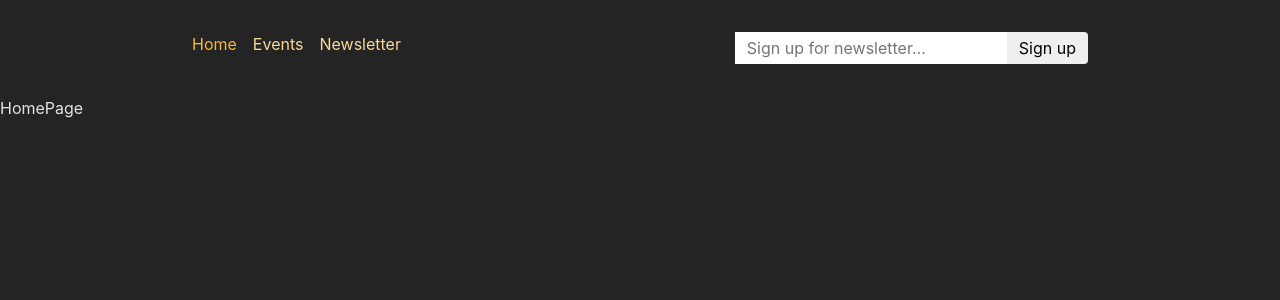
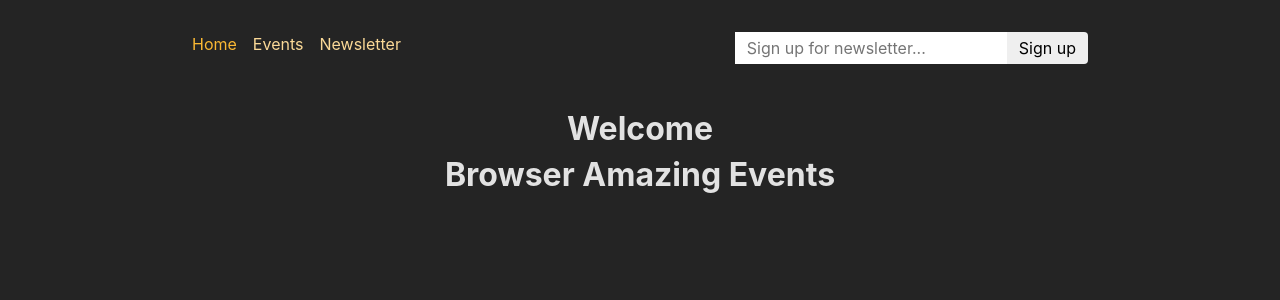
Before and after one commit to Shivam24S/React-Router-Dom-Project, a React (Vite) app: page / in a window 1280 px wide. Shown: the top 300 px of the page. Built offline with nearby package versions, Linux system fonts and the light colour scheme.

Commit message:
project Complete

```diff
--- a/src/Pages/HomePage.jsx
+++ b/src/Pages/HomePage.jsx
@@ -1,5 +1,13 @@
+import PageContent from "../components/ErrorPageContent";
+
 const HomePage = () => {
-  return <div>HomePage</div>;
+  return (
+    <>
+      <PageContent title="Welcome">
+        <h1>Browser Amazing Events</h1>
+      </PageContent>
+    </>
+  );
 };
 
 export default HomePage;
```
